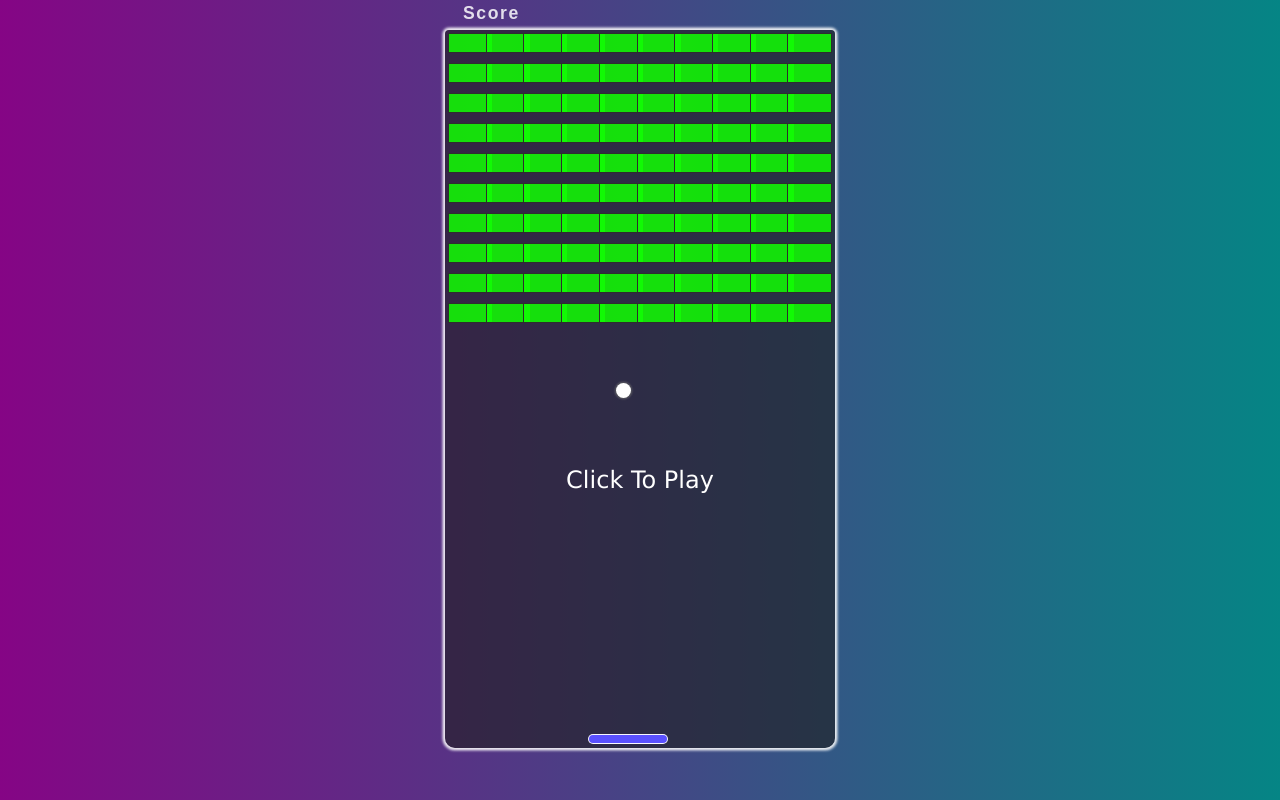
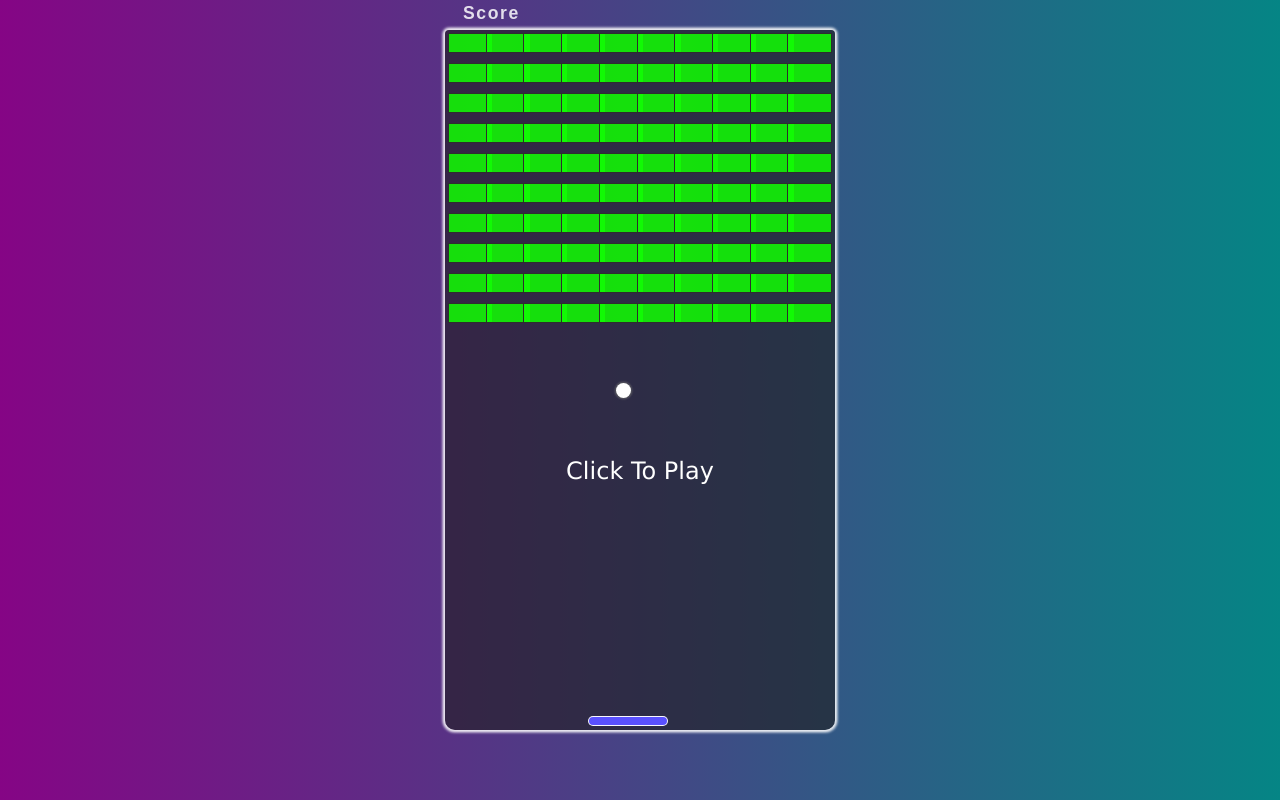
Before and after one commit to saufi66/game, a plain HTML site: page index.html in a window 1280 px wide. Drawn offline with Linux system fonts and the light colour scheme.

Commit message:
Update style.css

```diff
--- a/style.css
+++ b/style.css
@@ -20,7 +20,7 @@ section {
   background: rgba(30, 29, 29, 0.6);
   backdrop-filter: blur(180%);
   width: 390px;
-  height: 718px;
+  height: 700px;
   box-shadow: 0 0 3px 2px rgb(255, 255, 255, 0.7), -0 -0 3px 2px rgba(255,255,255, 0.7);
   border-radius: 4px 4px 10px 10px;
   border: 3px solid transparent;
```
